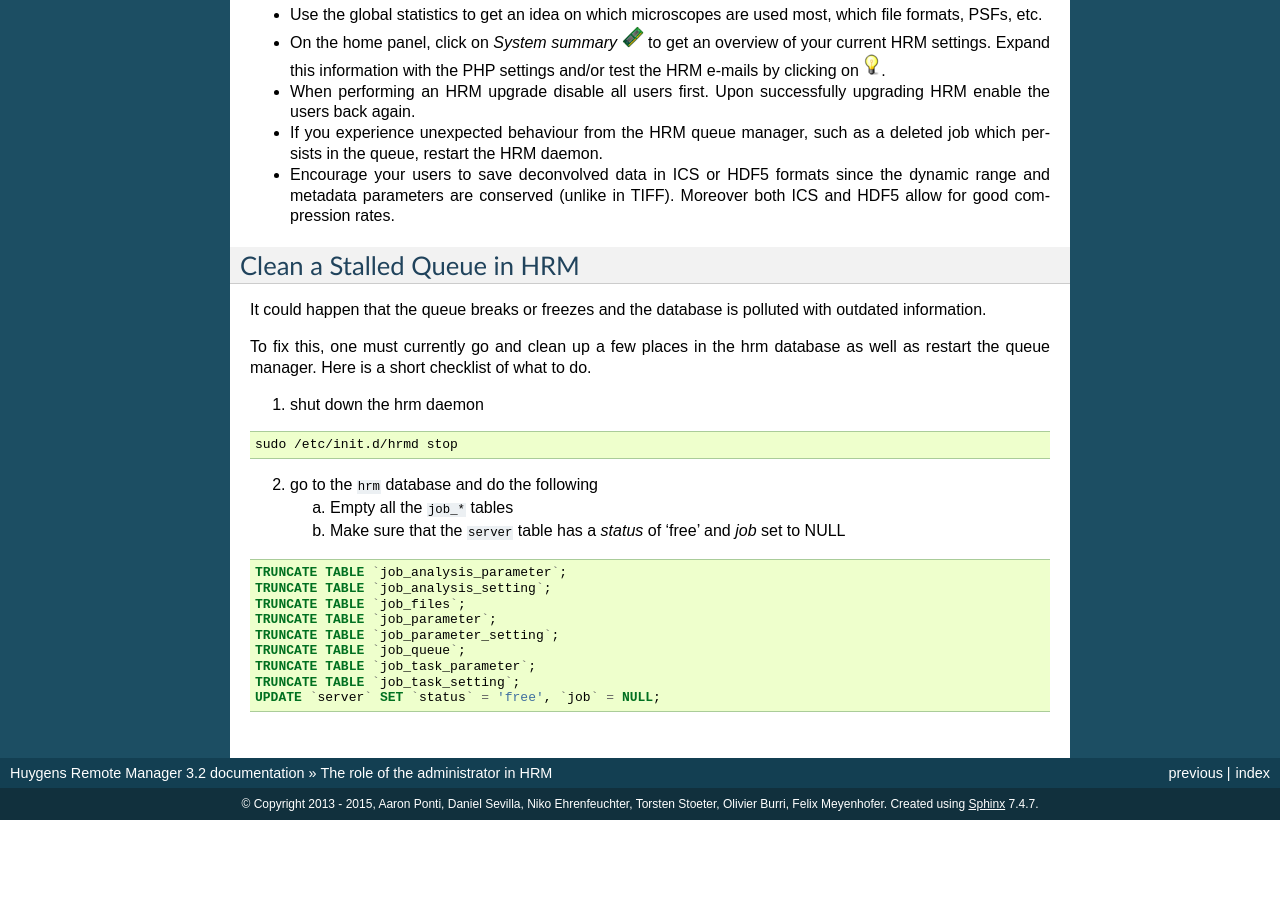
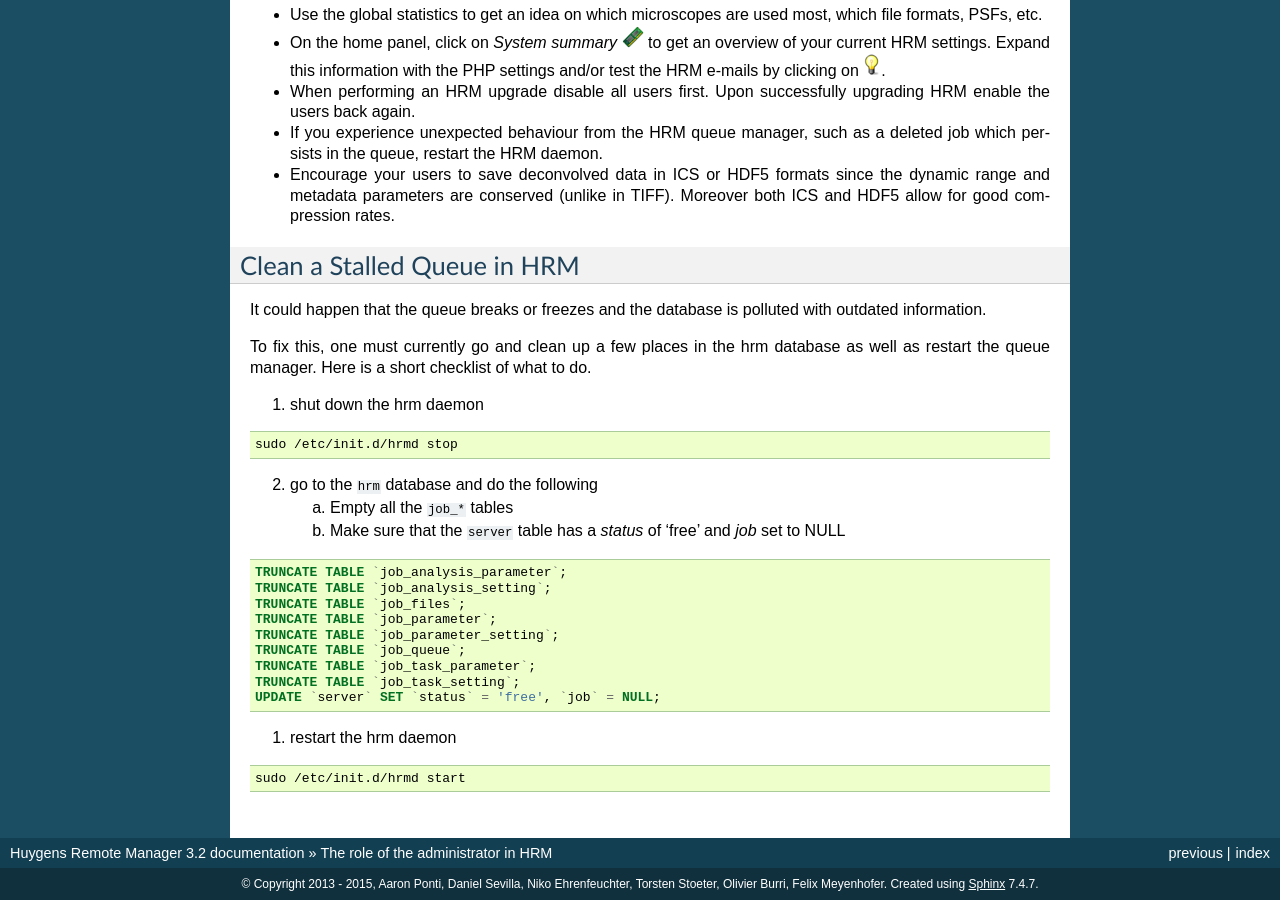
Before and after one commit to aarpon/hrm_docs, a Sphinx documentation site: the page built from docs/user/Administrator.rst, in a window 1280 px wide and 900 px high, scrolled down 3705 px. Built offline with Sphinx 7.4.7, drawn with Linux system fonts in a browser that asks for light colours; before the commit the page ends 4525 px from its top, so only the background shows below that.

Commit message:
Update Administrator.rst

```diff
--- a/docs/user/Administrator.rst
+++ b/docs/user/Administrator.rst
@@ -243,3 +243,9 @@ To fix this, one must currently go and clean up a few places in the hrm database
    TRUNCATE TABLE `job_task_parameter`;
    TRUNCATE TABLE `job_task_setting`;
    UPDATE `server` SET `status` = 'free', `job` = NULL;
+
+1. restart the hrm daemon
+
+.. code-block:: sh
+
+   sudo /etc/init.d/hrmd start
```
